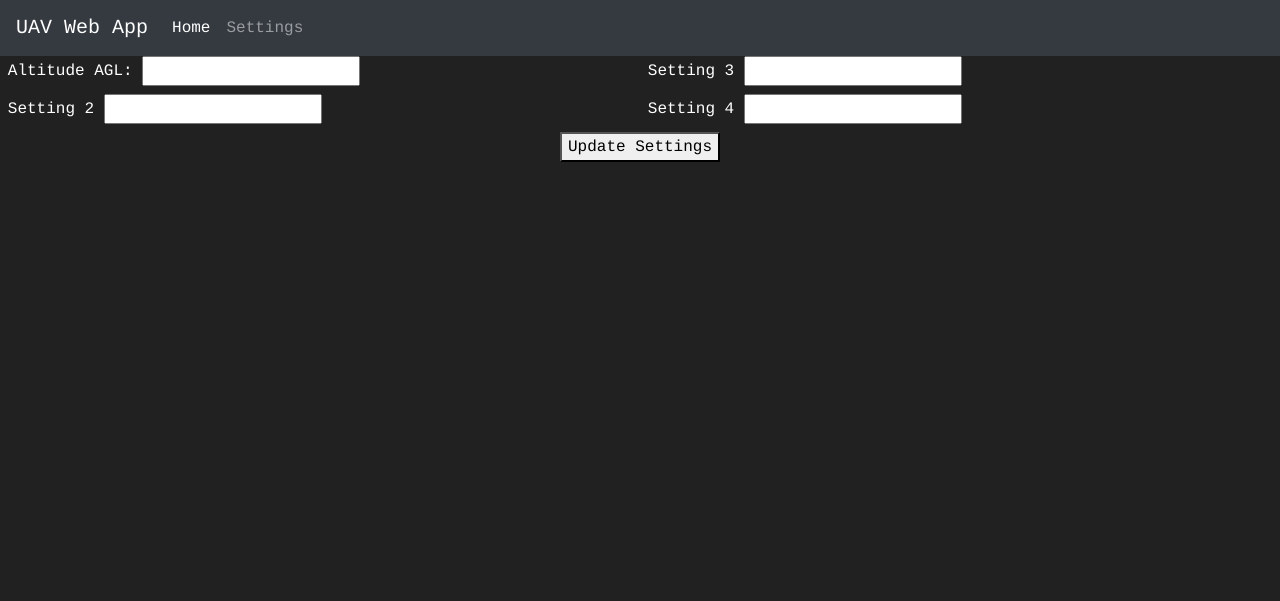
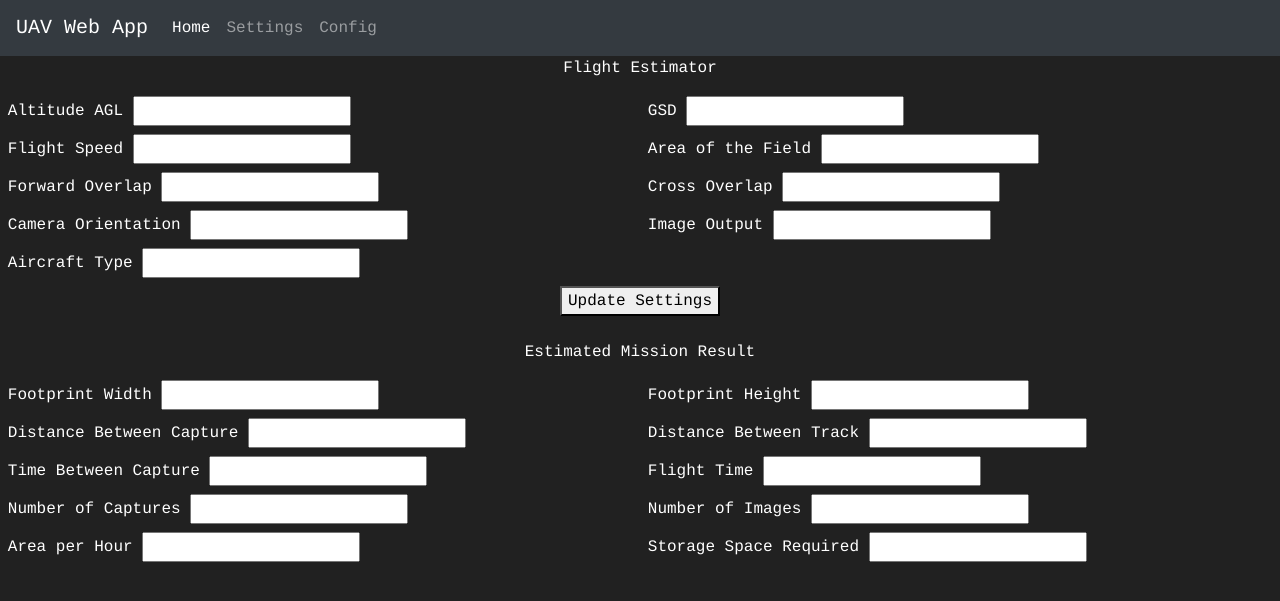
Before and after one commit to JesseChin/CUSP, a Flask app: page /settings in a window 1280 px wide. Shown: the top 601 px of the page. Run offline with Flask 2, Linux system fonts and the light colour scheme; some libraries are stand-ins or nearby versions.

Commit message:
Config and Settings Page

```diff
--- a/Web App/templates/base.html
+++ b/Web App/templates/base.html
@@ -26,6 +26,9 @@
             <li class="nav-item">
                 <a class="nav-link" href="{{ url_for('settings_page') }}">Settings</a>
             </li>
+            <li class="nav-item">
+              <a class="nav-link" href="{{ url_for('config_page') }}">Config</a>
+          </li>
         </ul>
       </div>
     </nav>
--- a/Web App/templates/settings.html
+++ b/Web App/templates/settings.html
@@ -12,6 +12,12 @@
             margin-left: 1%;
         }
 
+        .whole-entry {
+            width: 98%;
+            float: left;
+            margin-left: 1%;
+        }
+
         .button {
             text-align: center;
             padding-top: 20px;
@@ -19,17 +25,36 @@
         }
     </style>
 
+    <center><p>Flight Estimator</p></center>
     <form class="form-validation" method="post" action="settings.py" id="form1">
         <div class="sub-entry">
             <div class="form-row form-input-name-row">
                 <label>
-                    <span>Altitude AGL:</span>
+                    <span>Altitude AGL</span>
                     <input name="field1" type="text">
                 </label>
             </div>
             <div class="form-row form-input-name-row">
                 <label>
-                    <span>Setting 2</span>
+                    <span>Flight Speed</span>
+                    <input name="field2" type="text">
+                </label>
+            </div>
+            <div class="form-row form-input-name-row">
+                <label>
+                    <span>Forward Overlap</span>
+                    <input name="field2" type="text">
+                </label>
+            </div>
+            <div class="form-row form-input-name-row">
+                <label>
+                    <span>Camera Orientation</span>
+                    <input name="field2" type="text">
+                </label>
+            </div>
+            <div class="form-row form-input-name-row">
+                <label>
+                    <span>Aircraft Type</span>
                     <input name="field2" type="text">
                 </label>
             </div>
@@ -38,21 +63,103 @@
             <div class="main-content">
                 <div class="form-row form-input-name-row">
                     <label>
-                        <span>Setting 3</span>
+                        <span>GSD</span>
                         <input name="field3" type="text">
                     </label>
                 </div>
                 <div class="form-row form-input-name-row">
                     <label>
-                        <span>Setting 4</span>
+                        <span>Area of the Field</span>
                         <input name="field4" type="text">
+                    </label>
+                </div>
+                <div class="form-row form-input-name-row">
+                    <label>
+                        <span>Cross Overlap</span>
+                        <input name="field2" type="text">
+                    </label>
+                </div>
+                <div class="form-row form-input-name-row">
+                    <label>
+                        <span>Image Output</span>
+                        <input name="field2" type="text">
                     </label>
                 </div>
             </div>
         </div>
     </form>
 
-    <center>
-        <button type="submit" form="form1" value="Submit">Update Settings</button>
-    </center>
+    <div class="whole-entry">
+    <center><button type="submit" form="form1" value="Submit">Update Settings</button></center>
+    <br>
+    <center><p>Estimated Mission Result</p></center>
+    </div>
+
+    <div class="sub-entry">
+        <div class="form-row form-input-name-row">
+            <label>
+                <span>Footprint Width</span>
+                <input name="field1" type="text">
+            </label>
+        </div>
+        <div class="form-row form-input-name-row">
+            <label>
+                <span>Distance Between Capture</span>
+                <input name="field2" type="text">
+            </label>
+        </div>
+        <div class="form-row form-input-name-row">
+            <label>
+                <span>Time Between Capture</span>
+                <input name="field2" type="text">
+            </label>
+        </div>
+        <div class="form-row form-input-name-row">
+            <label>
+                <span>Number of Captures</span>
+                <input name="field2" type="text">
+            </label>
+        </div>
+        <div class="form-row form-input-name-row">
+            <label>
+                <span>Area per Hour</span>
+                <input name="field2" type="text">
+            </label>
+        </div>
+    </div>
+    <div class="sub-entry">
+        <div class="main-content">
+            <div class="form-row form-input-name-row">
+                <label>
+                    <span>Footprint Height</span>
+                    <input name="field3" type="text">
+                </label>
+            </div>
+            <div class="form-row form-input-name-row">
+                <label>
+                    <span>Distance Between Track</span>
+                    <input name="field4" type="text">
+                </label>
+            </div>
+            <div class="form-row form-input-name-row">
+                <label>
+                    <span>Flight Time</span>
+                    <input name="field2" type="text">
+                </label>
+            </div>
+            <div class="form-row form-input-name-row">
+                <label>
+                    <span>Number of Images</span>
+                    <input name="field2" type="text">
+                </label>
+            </div>
+            <div class="form-row form-input-name-row">
+                <label>
+                    <span>Storage Space Required</span>
+                    <input name="field2" type="text">
+                </label>
+            </div>
+        </div>
+    </div>
+
 {% endblock %}
--- a/Web App/test.py
+++ b/Web App/test.py
@@ -22,9 +22,9 @@ def market_page():
     ]
     return render_template('market.html', items=items)'''
 
-@app.route('/about/<username>')
+'''@app.route('/about/<username>')
 def about_page(username):
-    return f'<h1>About Page of {username}</h1>'
+    return f'<h1>About Page of {username}</h1>'''
 
 @app.route('/getImage')
 def get_img():
@@ -36,3 +36,7 @@ def cam_settings_page():
     name = output["name"]
 
     return render_template('settings.html')
+
+@app.route('/configuration')
+def config_page():
+    return render_template('config.html')
```
Also changed, not shown: Web App/templates/config.html (added, +106 -0 lines).
